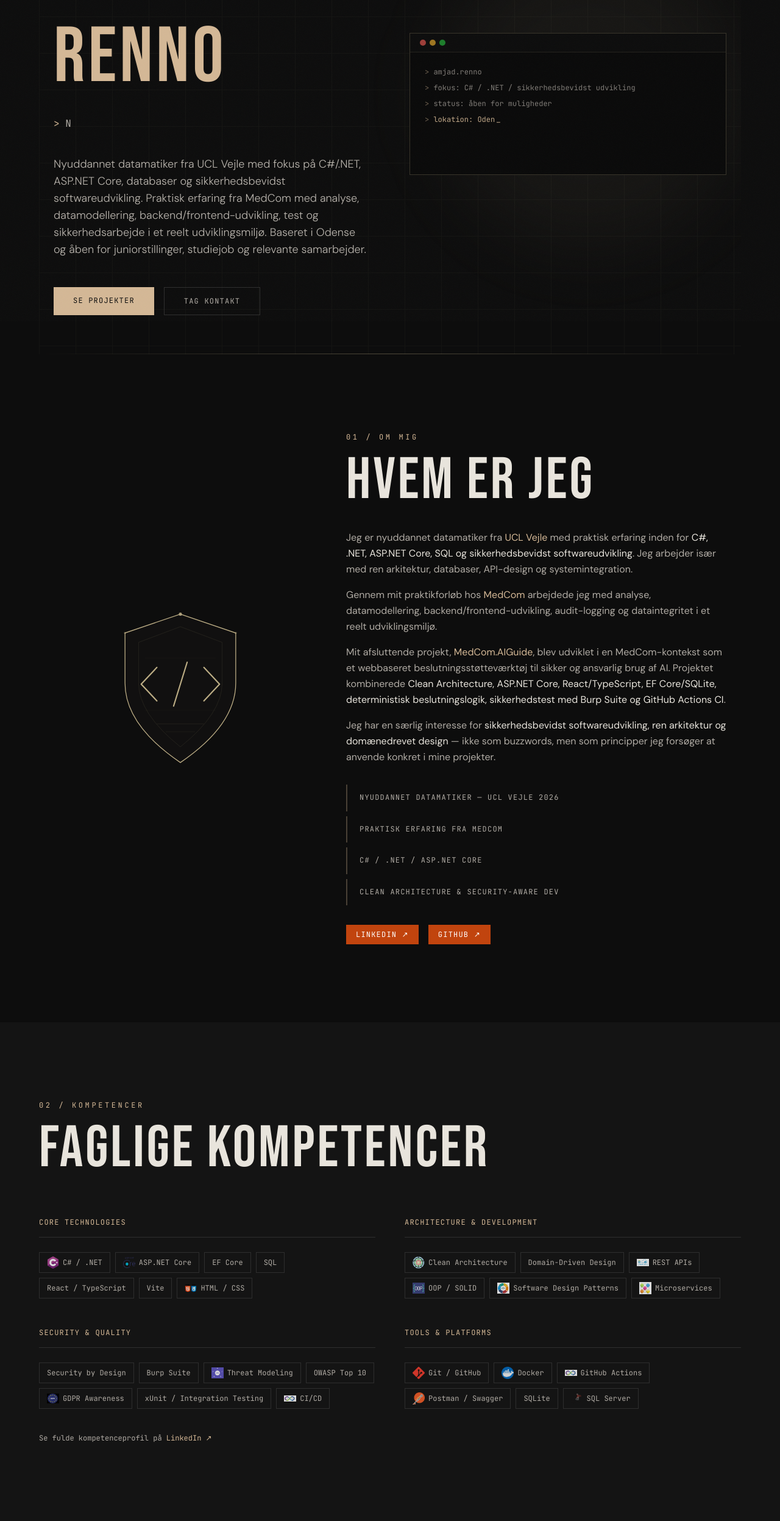
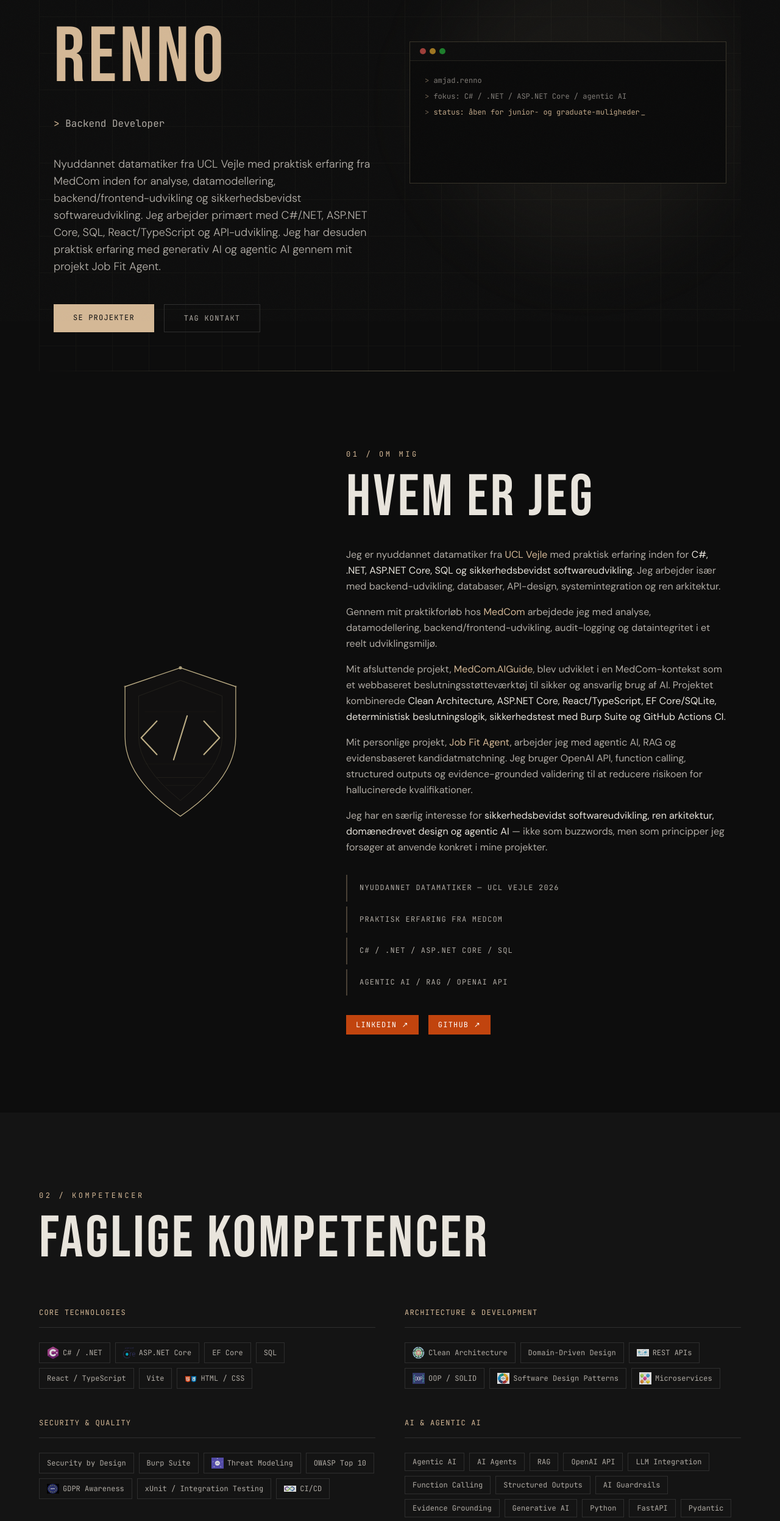
Before and after one commit to AmjadRenno/amjad-portfolio, a Next.js app: page / in a window 1280 px wide. Shown: the part 273-2768 px from the top of the page at 61% size. Built offline with nearby package versions, Linux system fonts and the light colour scheme.

Commit message:
Update portfolio positioning and add Job Fit Agent

```diff
--- a/app/api/contact/route.ts
+++ b/app/api/contact/route.ts
@@ -1,7 +1,5 @@
 import { NextResponse } from "next/server";
 import { Resend } from "resend";
-
-const resend = new Resend(process.env.RESEND_API_KEY);
 
 function isValidEmail(email: string): boolean {
   return /^[^\s@]+@[^\s@]+\.[^\s@]+$/.test(email);
@@ -34,6 +32,7 @@ export async function POST(request: Request) {
     }
 
     const toEmail = process.env.CONTACT_TO_EMAIL;
+    const resendApiKey = process.env.RESEND_API_KEY;
     if (!toEmail) {
       console.error("CONTACT_TO_EMAIL environment variable is not set.");
       return NextResponse.json(
@@ -41,6 +40,15 @@ export async function POST(request: Request) {
         { status: 500 }
       );
     }
+    if (!resendApiKey) {
+      console.error("RESEND_API_KEY environment variable is not set.");
+      return NextResponse.json(
+        { error: "Server configuration error." },
+        { status: 500 }
+      );
+    }
+
+    const resend = new Resend(resendApiKey);
 
     const { error } = await resend.emails.send({
       from: "Portfolio Contact <onboarding@resend.dev>",
--- a/app/layout.tsx
+++ b/app/layout.tsx
@@ -30,24 +30,37 @@ const BASE_URL = "https://www.amjadrenno.com";
 export const metadata: Metadata = {
   metadataBase: new URL(BASE_URL),
   title: {
-    default: "Amjad Renno — Software Developer",
+    default: "Amjad Renno — Junior C#/.NET Developer",
     template: "%s | Amjad Renno",
   },
   description:
-    "Amjad Renno — software developer based in Odense, Denmark. Datamatiker student specialising in C# / .NET, ASP.NET Core, Blazor, web development, databases, and CMS platforms including Umbraco.",
+    "Amjad Renno — newly graduated Computer Science AP graduate based in Odense, Denmark. Focused on C#/.NET, ASP.NET Core, backend development, React/TypeScript, SQL, Clean Architecture, Docker, GitHub Actions, and agentic AI.",
   keywords: [
     "Amjad Renno",
-    "software developer Denmark",
+    "Junior C#/.NET Developer",
+    "Software Developer",
+    "Backend Developer",
+    "Full-stack Developer",
     "C# developer",
     ".NET developer",
     "ASP.NET Core",
-    "Blazor",
-    "Datamatiker",
+    "React",
+    "TypeScript",
+    "REST APIs",
+    "SQL",
+    "Clean Architecture",
+    "Docker",
+    "GitHub Actions",
+    "Agentic AI",
+    "AI Agents",
+    "RAG",
+    "OpenAI API",
+    "Function Calling",
+    "AI Guardrails",
     "Odense",
     "junior developer Denmark",
+    "backend development",
     "web development",
-    "Umbraco",
-    "SQL",
     "portfolio",
   ],
   applicationName: "Amjad Renno Portfolio",
@@ -58,9 +71,9 @@ export const metadata: Metadata = {
     canonical: BASE_URL,
   },
   openGraph: {
-    title: "Amjad Renno — Software Developer",
+    title: "Amjad Renno — Junior C#/.NET Developer",
     description:
-      "Software developer based in Odense, Denmark. Specialising in C# / .NET, ASP.NET Core, Blazor, Umbraco, and web development.",
+      "Junior C#/.NET Developer based in Odense, Denmark. Focused on C#/.NET, ASP.NET Core, React/TypeScript, SQL, Clean Architecture, Docker, GitHub Actions, and agentic AI.",
     type: "website",
     url: BASE_URL,
     siteName: "Amjad Renno",
@@ -69,9 +82,9 @@ export const metadata: Metadata = {
   },
   twitter: {
     card: "summary_large_image",
-    title: "Amjad Renno — Software Developer",
+    title: "Amjad Renno — Junior C#/.NET Developer",
     description:
-      "Software developer based in Odense, Denmark. C# / .NET, ASP.NET Core, Blazor, Umbraco, web development.",
+      "Junior C#/.NET Developer based in Odense, Denmark. C#/.NET, ASP.NET Core, React/TypeScript, SQL, Clean Architecture, Docker, GitHub Actions, agentic AI.",
   },
   robots: {
     index: true,
@@ -88,9 +101,9 @@ const jsonLd = {
   "@type": "Person",
   name: "Amjad Renno",
   url: BASE_URL,
-  jobTitle: "Software Developer",
+  jobTitle: "Junior C#/.NET Developer",
   description:
-    "Software developer based in Odense, Denmark. Specialising in C# / .NET, ASP.NET Core, Blazor, web development, databases, and Umbraco.",
+    "Junior C#/.NET Developer based in Odense, Denmark. Specialising in C#/.NET, ASP.NET Core, React/TypeScript, SQL, backend development, Clean Architecture, Docker, GitHub Actions, and agentic AI.",
   address: {
     "@type": "PostalAddress",
     addressLocality: "Odense",
@@ -100,9 +113,19 @@ const jsonLd = {
     "C#",
     ".NET",
     "ASP.NET Core",
-    "Blazor",
-    "Umbraco",
+    "React",
+    "TypeScript",
     "SQL",
+    "REST APIs",
+    "Clean Architecture",
+    "Docker",
+    "GitHub Actions",
+    "Agentic AI",
+    "AI Agents",
+    "RAG",
+    "OpenAI API",
+    "Function Calling",
+    "AI Guardrails",
     "web development",
     "software development",
   ],
--- a/portfolio.ts
+++ b/portfolio.ts
@@ -33,6 +33,10 @@ export interface ProjectDetails {
 export interface Project {
   num: string;
   title: string;
+  localizedTitle?: {
+    da: string;
+    en: string;
+  };
   description: string;
   tags: string[];
   link: string | null;
@@ -83,7 +87,7 @@ export const personal = {
 // Groups reflect practical study and project experience — not self-scored levels.
 //   1. Core Technologies — primary stack
 //   2. Architecture & Development — applied approaches
-//   3. Security & Quality — studied and applied in projects
+//   3. Security & Quality — applied in projects
 //   4. Tools & Platforms — day-to-day tooling
 //
 export const skillGroups: SkillGroup[] = [
@@ -120,6 +124,25 @@ export const skillGroups: SkillGroup[] = [
       "GDPR Awareness",
       "xUnit / Integration Testing",
       "CI/CD",
+    ],
+  },
+  {
+    category: "AI & Agentic AI",
+    skills: [
+      "Agentic AI",
+      "AI Agents",
+      "RAG",
+      "OpenAI API",
+      "LLM Integration",
+      "Function Calling",
+      "Structured Outputs",
+      "AI Guardrails",
+      "Evidence Grounding",
+      "Generative AI",
+      "Python",
+      "FastAPI",
+      "Pydantic",
+      "pytest",
     ],
   },
   {
@@ -195,6 +218,59 @@ export const projects: Project[] = [
   },
   {
     num: "02",
+    title: "Job Fit Agent",
+    localizedTitle: {
+      da: "Job Fit Agent — evidensbaseret AI-matchingsværktøj",
+      en: "Job Fit Agent — evidence-first AI matching system",
+    },
+    description:
+      "Personal project focused on agentic AI, RAG and evidence-based candidate matching. The system analyzes job postings against a candidate profile and generates traceable analyses and grounded cover letters. A guardrail layer validates AI-generated claims against verified candidate data to reduce the risk of hallucinated qualifications.",
+    tags: ["Python", "FastAPI", "React", "TypeScript", "RAG", "OpenAI API", "Structured Outputs", "Function Calling", "Pydantic", "pytest", "AI Guardrails"],
+    link: "https://github.com/AmjadRenno/Job-Fit-Agent",
+    live: null,
+    image: "/projectImages/match-analysis.png",
+    featured: true,
+    details: {
+      da: {
+        description: "Personligt projekt udviklet med fokus på agentic AI, RAG og evidensbaseret kandidatmatchning. Systemet analyserer jobopslag mod en kandidatprofil og genererer sporbare analyser og grounded cover letters. Et guardrail-lag validerer AI-genererede påstande mod verificerede kandidatdata for at reducere risikoen for hallucinerede kvalifikationer.",
+        context: "Personligt projekt udviklet med fokus på agentic AI, RAG og evidensbaseret kandidatmatchning.",
+        role: "Full-stack udvikler (personligt projekt).",
+        built: [
+          "Kandidat- og jobanalyse",
+          "Grounded cover letters",
+          "Sporbare AI-analyser",
+          "RAG-baseret informationsflow",
+          "Guardrail-validering af AI-påstande",
+        ],
+        techStack: "Python · FastAPI · React · TypeScript · RAG · OpenAI API · Structured Outputs · Function Calling · Pydantic · pytest",
+        quality: [
+          "AI Guardrails",
+          "Evidence Grounding",
+          "GitHub",
+        ],
+      },
+      en: {
+        description: "Personal project focused on agentic AI, RAG and evidence-based candidate matching. The system analyzes job postings against a candidate profile and generates traceable analyses and grounded cover letters. A guardrail layer validates AI-generated claims against verified candidate data to reduce the risk of hallucinated qualifications.",
+        context: "Personal project focused on agentic AI, RAG and evidence-based candidate matching.",
+        role: "Full-stack developer (personal project).",
+        built: [
+          "Candidate and job analysis",
+          "Grounded cover letters",
+          "Traceable AI analyses",
+          "RAG-based information flow",
+          "Guardrail validation of AI claims",
+        ],
+        techStack: "Python · FastAPI · React · TypeScript · RAG · OpenAI API · Structured Outputs · Function Calling · Pydantic · pytest",
+        quality: [
+          "AI Guardrails",
+          "Evidence Grounding",
+          "GitHub",
+        ],
+      },
+    },
+  },
+  {
+    num: "03",
     title: "Godkendelsesoversigt – MedCom",
     description:
       "Web and database solution developed in a real internship setting to support approval overview workflows. Focus areas included analysis, planning, data modelling, backend/frontend development, audit logging, and data integrity.",
@@ -251,7 +327,7 @@ export const projects: Project[] = [
     },
   },
   {
-    num: "03",
+    num: "04",
     title: "DentalClinic-Microservices",
     description:
       ".NET 10 microservices dental clinic platform with Domain-Driven Design architecture. Features Umbraco CMS, YARP Gateway, JWT authentication, Dapr messaging, role-based access control, and .NET Aspire orchestration. Independent services with SQLite databases following DDD patterns.",
@@ -260,7 +336,7 @@ export const projects: Project[] = [
 
     live: null,
     image: "/projectImages/DentalClinic-Microservices.png",
-    featured: true,
+    featured: false,
     details: {
       da: {
         description: ".NET 10 mikroserviceplatform til tandklinikadministration med Domain-Driven Design-arkitektur. Inkluderer Umbraco CMS, YARP Gateway, JWT-autentificering, Dapr-messaging, rollebaseret adgangskontrol og .NET Aspire-orkestrering. Selvstændige services med SQLite-databaser efter DDD-mønstre.",
@@ -305,7 +381,7 @@ export const projects: Project[] = [
     },
   },
   {
-    num: "04",
+    num: "05",
     title: "Customizable B2B Commerce Portal for Industrial Suppliers",
     description:
       "Built with ASP.NET Core, supporting company accounts, custom pricing, quote workflows, and scalable architecture. Applied in a structured project context with focus on clean backend design and extensibility.",
@@ -356,7 +432,7 @@ export const projects: Project[] = [
     },
   },
   {
-    num: "05",
+    num: "06",
     title: "TANA Travel Management",
     description:
       "Travel booking and itinerary management platform built with ASP.NET Core 8 and Clean Architecture, including multilingual support and PDF travel plan generation.",
@@ -405,7 +481,7 @@ export const projects: Project[] = [
     },
   },
   {
-    num: "06",
+    num: "07",
     title: "EcoTasks AirGuard NASA",
     description:
       "Blazor WebAssembly and ASP.NET Core application combining air-quality and weather data into a near real-time environmental dashboard concept.",
@@ -454,7 +530,7 @@ export const projects: Project[] = [
     },
   },
   {
-    num: "07",
+    num: "08",
     title: "EDC",
     description:
       "Internal real estate management coursework project built as a Windows Forms application for managing realtors, customers, and property-related workflows.",
@@ -499,7 +575,7 @@ export const projects: Project[] = [
     },
   },
   {
-    num: "08",
+    num: "09",
     title: "Umbraco Fundamentals Training",
     description:
       "Practice project from Umbraco Fundamentals training to explore core CMS concepts and implementation skills.",
@@ -582,26 +658,27 @@ export const locales = {
     ] as NavLink[],
 
     hero: {
-      availability: "Åben for juniorstillinger, studiejobs og samarbejder",
+      availability: "status: åben for junior- og graduate-muligheder",
       locationLabel: "Odense, Danmark",
       get preLabel() {
-        return `Nyuddannet datamatiker · ${this.locationLabel}\n${this.availability}`;
+        return `Nyuddannet datamatiker · Junior C#/.NET Developer · ${this.locationLabel}\n${this.availability}`;
       },
       roles: [
-        "C# / .NET Udvikler",
-        "Softwareudvikler",
-        "Nyuddannet datamatiker",
-        "Sikkerhedsbevidst udvikler",
+        "Junior C# / .NET Developer",
+        "Backend Developer",
+        "Full-stack Developer",
+        "Agentic AI / AI Developer",
+        "Security-aware Developer",
         "Umbraco Certificeret Professionel",
       ],
       terminalLines: [
         "amjad.renno",
-        "fokus: C# / .NET / sikkerhedsbevidst udvikling",
-        "status: åben for muligheder",
+        "fokus: C# / .NET / ASP.NET Core / agentic AI",
+        "status: åben for junior- og graduate-muligheder",
         "lokation: Odense, Danmark",
       ],
       description:
-        "Nyuddannet datamatiker fra UCL Vejle med fokus på C#/.NET, ASP.NET Core, databaser og sikkerhedsbevidst softwareudvikling. Praktisk erfaring fra MedCom med analyse, datamodellering, backend/frontend-udvikling, test og sikkerhedsarbejde i et reelt udviklingsmiljø. Baseret i Odense og åben for juniorstillinger, studiejob og relevante samarbejder.",
+        "Nyuddannet datamatiker fra UCL Vejle med praktisk erfaring fra MedCom inden for analyse, datamodellering, backend/frontend-udvikling og sikkerhedsbevidst softwareudvikling. Jeg arbejder primært med C#/.NET, ASP.NET Core, SQL, React/TypeScript og API-udvikling. Jeg har desuden praktisk erfaring med generativ AI og agentic AI gennem mit projekt Job Fit Agent.",
       cta: {
         primary:   { label: "Se projekter",  href: "#projects" },
         secondary: { label: "Tag kontakt",   href: "#contact"  },
@@ -619,7 +696,7 @@ export const locales = {
           { text: "UCL Vejle", className: "text-accent" },
           { text: " med praktisk erfaring inden for " },
           { text: "C#, .NET, ASP.NET Core, SQL og sikkerhedsbevidst softwareudvikling", className: "text-text" },
-          { text: ". Jeg arbejder især med ren arkitektur, databaser, API-design og systemintegration." },
+          { text: ". Jeg arbejder især med backend-udvikling, databaser, API-design, systemintegration og ren arkitektur." },
         ],
         [
           { text: "Gennem mit praktikforløb hos " },
@@ -634,16 +711,21 @@ export const locales = {
           { text: "." },
         ],
         [
+          { text: "Mit personlige projekt, " },
+          { text: "Job Fit Agent", className: "text-accent" },
+          { text: ", arbejder jeg med agentic AI, RAG og evidensbaseret kandidatmatchning. Jeg bruger OpenAI API, function calling, structured outputs og evidence-grounded validering til at reducere risikoen for hallucinerede kvalifikationer." },
+        ],
+        [
           { text: "Jeg har en særlig interesse for " },
-          { text: "sikkerhedsbevidst softwareudvikling, ren arkitektur og domænedrevet design", className: "text-text" },
+          { text: "sikkerhedsbevidst softwareudvikling, ren arkitektur, domænedrevet design og agentic AI", className: "text-text" },
           { text: " — ikke som buzzwords, men som principper jeg forsøger at anvende konkret i mine projekter." },
         ],
       ] as Segment[][],
       stats: [
         { num: "", label: "NYUDDANNET DATAMATIKER — UCL VEJLE 2026" },
         { num: "", label: "PRAKTISK ERFARING FRA MEDCOM"             },
-        { num: "", label: "C# / .NET / ASP.NET CORE"                 },
-        { num: "", label: "CLEAN ARCHITECTURE & SECURITY-AWARE DEV"  },
+        { num: "", label: "C# / .NET / ASP.NET CORE / SQL"           },
+        { num: "", label: "AGENTIC AI / RAG / OPENAI API"            },
       ] as Stat[],
     },
 
@@ -673,7 +755,7 @@ export const locales = {
       sectionLabel: "04 / Kontakt",
       heading: "LAD OS TALE",
       intro:
-        "Åben for juniorstillinger, studiejob og relevante softwareprojekter.",
+        "Åben for juniorstillinger, graduate- og trainee-muligheder samt relevante softwareprojekter.",
       namePlaceholder:    "Dit navn",
       emailPlaceholder:   "navn@email.com",
       messagePlaceholder: "Fortæl mig kort om stillingen, projektet eller samarbejdet...",
@@ -702,26 +784,27 @@ export const locales = {
     ] as NavLink[],
 
     hero: {
-      availability: "Open to junior roles, student jobs, and collaborations",
+      availability: "status: open to junior and graduate opportunities",
       locationLabel: "Odense, Denmark",
       get preLabel() {
-        return `Newly graduated Datamatiker · ${this.locationLabel}\n${this.availability}`;
+        return `Newly Graduated Computer Science AP Graduate · Junior C#/.NET Developer · ${this.locationLabel}\n${this.availability}`;
       },
       roles: [
-        "C# / .NET Developer",
-        "Software Developer",
-        "Newly graduated Datamatiker",
+        "Junior C# / .NET Developer",
+        "Backend Developer",
+        "Full-stack Developer",
+        "Agentic AI / AI Developer",
         "Security-aware Developer",
         "Umbraco Certified Professional",
       ],
       terminalLines: [
         "amjad.renno",
-        "focus: C# / .NET / Security-aware development",
-        "status: open for opportunities",
+        "focus: C# / .NET / ASP.NET Core / agentic AI",
+        "status: open to junior and graduate opportunities",
         "location: Odense, Denmark",
       ],
       description:
-        "Newly graduated Datamatiker from UCL Vejle with a focus on C#/.NET, ASP.NET Core, databases, and security-aware software development. Practical experience from MedCom with analysis, data modelling, backend/frontend development, testing, and security work in a real development environment. Based in Odense and open to junior roles, student jobs, and relevant collaborations.",
+        "Newly graduated Computer Science AP graduate from UCL Vejle with practical experience from MedCom in analysis, data modelling, backend/frontend development and security-aware software development. I mainly work with C#/.NET, ASP.NET Core, SQL, React/TypeScript and API development. I also have practical experience with generative AI and agentic AI through my Job Fit Agent project.",
       cta: {
         primary:   { label: "View Projects", href: "#projects" },
         secondary: { label: "Get in Touch",  href: "#contact"  },
@@ -735,11 +818,11 @@ export const locales = {
       githubLabel:   "GitHub",
       paragraphs: [
         [
-          { text: "I am a newly graduated Datamatiker from " },
+          { text: "I am a newly graduated Computer Science AP graduate from " },
           { text: "UCL Vejle", className: "text-accent" },
           { text: " with hands-on experience in " },
           { text: "C#, .NET, ASP.NET Core, SQL, and security-aware software development", className: "text-text" },
-          { text: ". My primary focus is clean architecture, databases, API design, and system integration." },
+          { text: ". My primary focus is backend development, databases, API design, system integration, and clean architecture." },
         ],
         [
           { text: "Through my internship at " },
@@ -754,16 +837,21 @@ export const locales = {
           { text: "." },
         ],
         [
+          { text: "My personal project, " },
+          { text: "Job Fit Agent", className: "text-accent" },
+          { text: ", focuses on agentic AI, RAG, and evidence-based candidate matching. I use OpenAI API, function calling, structured outputs, and evidence-grounded validation to reduce the risk of hallucinated qualifications." },
+        ],
+        [
           { text: "I have a particular interest in " },
-          { text: "security-aware software development, clean architecture, and domain-driven design", className: "text-text" },
+          { text: "security-aware software development, clean architecture, domain-driven design, and agentic AI", className: "text-text" },
           { text: " — not as buzzwords, but as principles I actively try to apply in my projects." },
         ],
       ] as Segment[][],
       stats: [
-        { num: "", label: "NEWLY GRADUATED DATAMATIKER — UCL VEJLE 2026" },
-        { num: "", label: "PRACTICAL EXPERIENCE FROM MEDCOM"              },
-        { num: "", label: "C# / .NET / ASP.NET CORE"                      },
-        { num: "", label: "CLEAN ARCHITECTURE & SECURITY-AWARE DEV"       },
+        { num: "", label: "NEWLY GRADUATED COMPUTER SCIENCE AP GRADUATE — UCL VEJLE 2026" },
+        { num: "", label: "PRACTICAL EXPERIENCE FROM MEDCOM"                                },
+        { num: "", label: "C# / .NET / ASP.NET CORE / SQL"                                  },
+        { num: "", label: "AGENTIC AI / RAG / OPENAI API"                                   },
       ] as Stat[],
     },
 
@@ -793,7 +881,7 @@ export const locales = {
       sectionLabel: "04 / Contact",
       heading: "LET'S TALK",
       intro:
-        "Open to junior roles, student jobs, and relevant software projects.",
+        "Open to junior, graduate and trainee opportunities, as well as relevant software projects.",
       namePlaceholder:    "Your name",
       emailPlaceholder:   "name@email.com",
       messagePlaceholder: "Tell me briefly about the role, project, or collaboration...",
```
Also changed, not shown: components/Projects.tsx (+12 -6 lines), public/projectImages/match-analysis.png (added), 1 other file (tests, documents, lock files or other folders).
